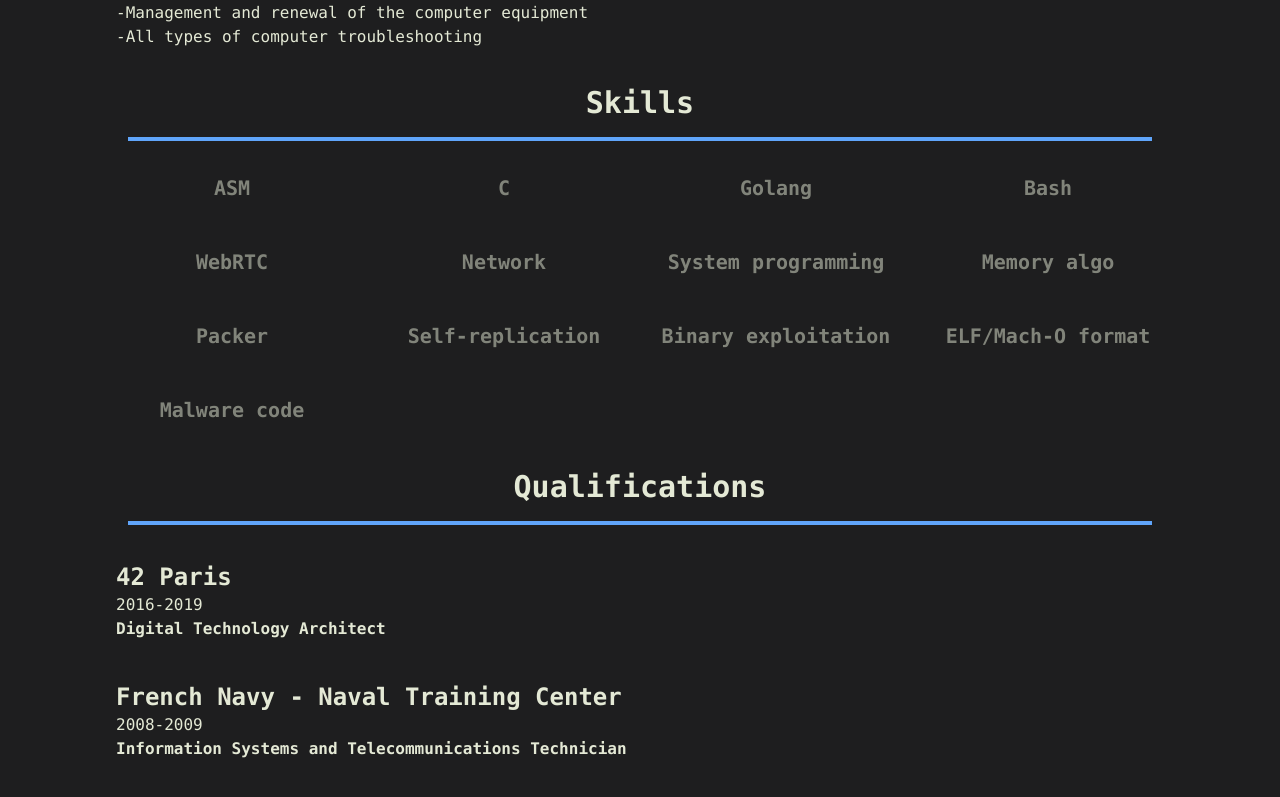
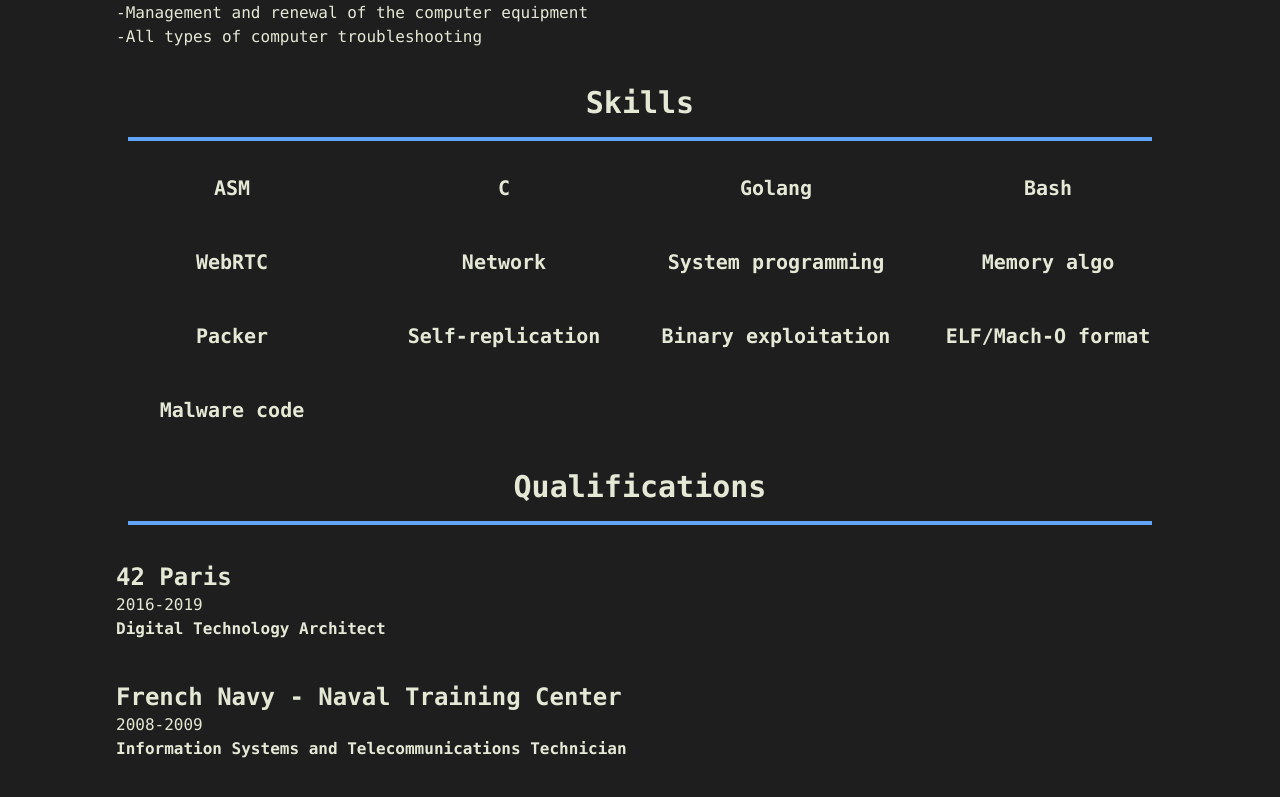
Before and after one commit to x1904/x1904-portal, a Next.js app: page /about in a window 1280 px wide. Shown: the part 1853-2650 px from the top of the page. Built offline with nearby package versions, Linux system fonts and the light colour scheme.

Commit message:
remove opacity on skills

```diff
--- a/src/app/skills.tsx
+++ b/src/app/skills.tsx
@@ -27,7 +27,7 @@ const Jobs: React.FC = () => {
                         <div
                             className={`text-center mb-3 text-2xl font-semibold`}
                             >
-                            <h2 className={`m-0 max-w-[60ch] text-xl opacity-50`}>{skill}</h2>
+                            <h2 className={`m-0 max-w-[60ch] text-xl`}>{skill}</h2>
                         </div>
                     </div>
                 ))}
```
